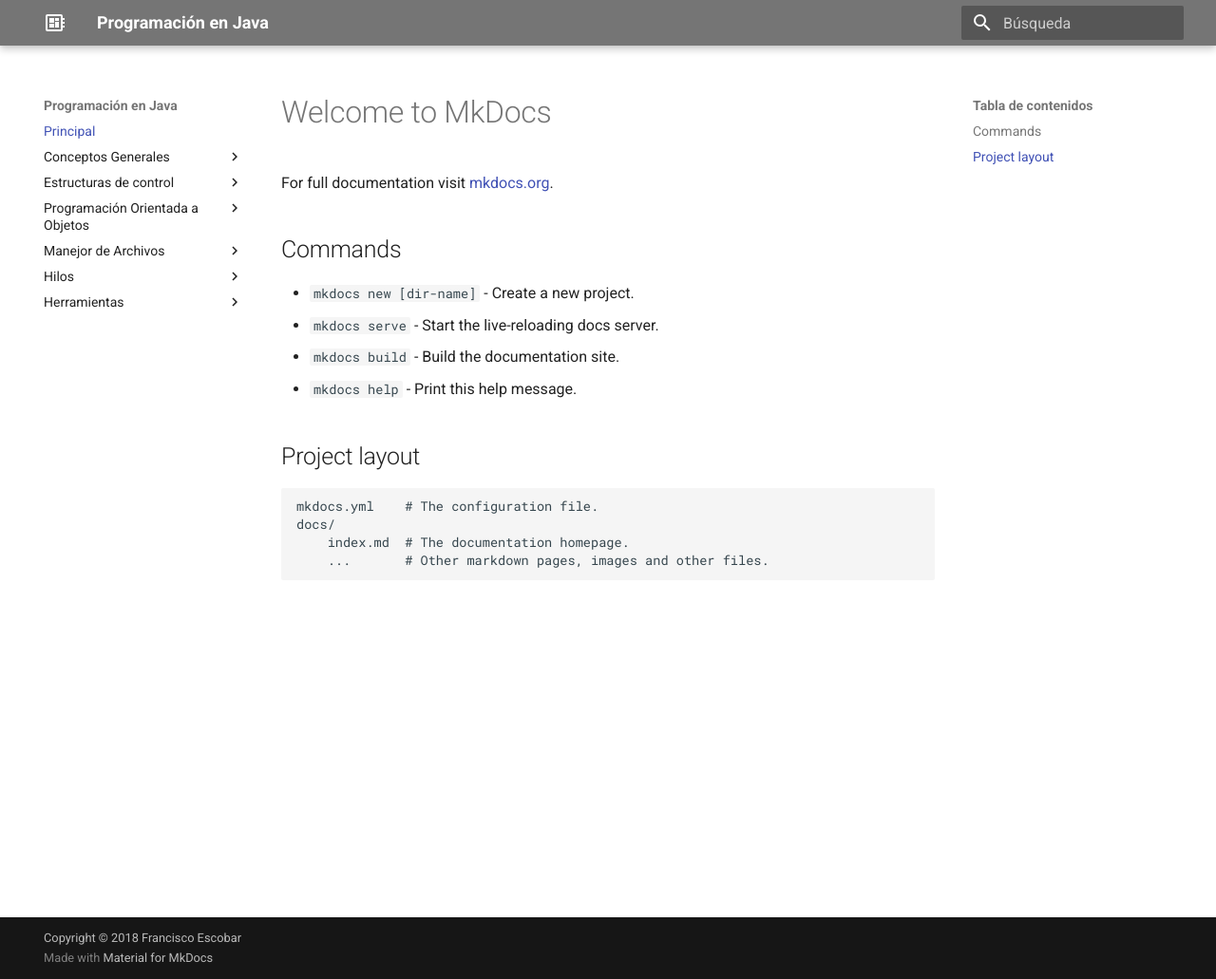
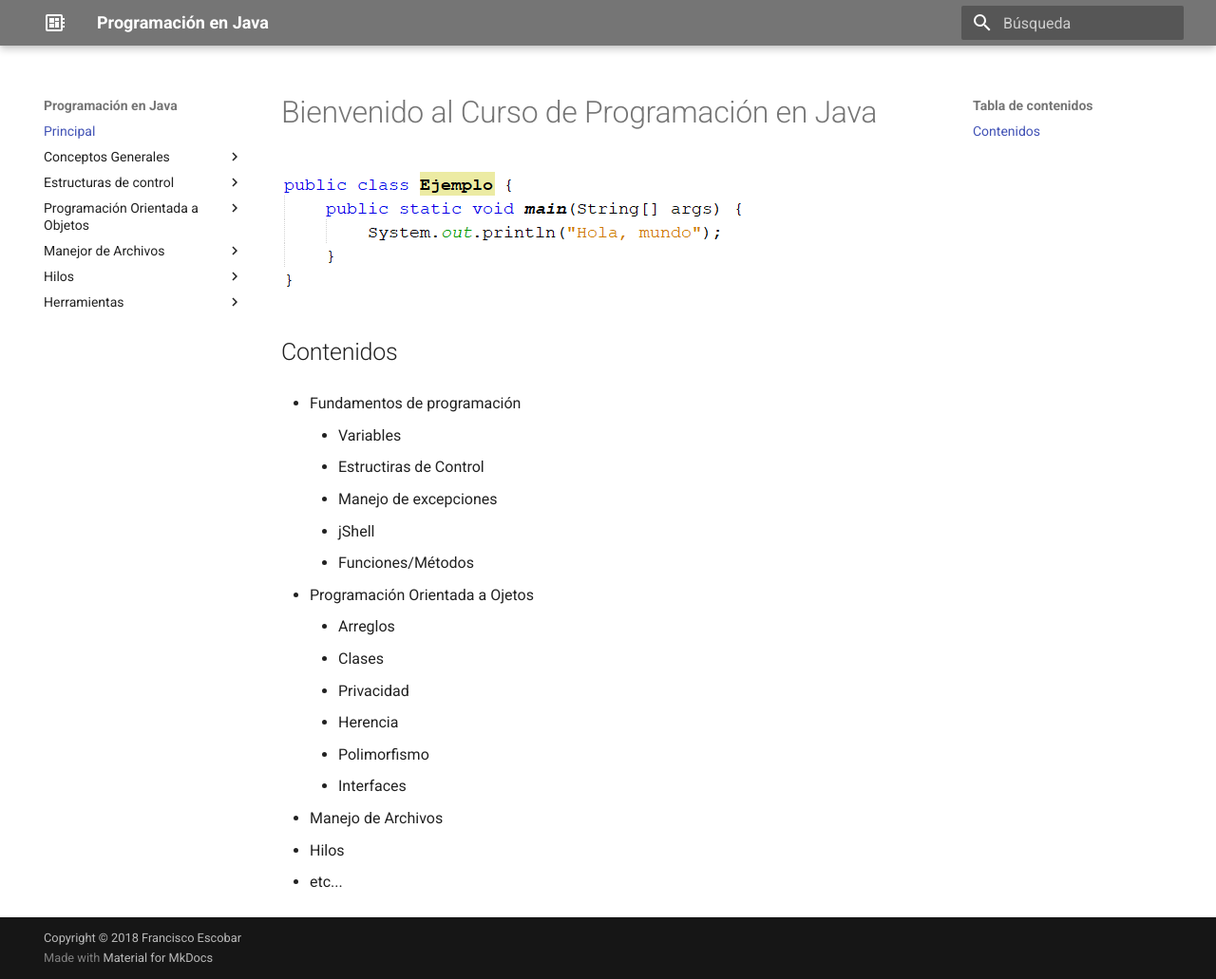
Before and after one commit to franciscoescobar01/JavaProgramming, an MkDocs documentation site: the page built from docs/index.md, in a window 1280 px wide and 1031 px high. Shown: the whole window at 95% size. Built offline with MkDocs 1.6.1 and Material for MkDocs 9.7.7, drawn with Linux system fonts in a browser that asks for light colours.

Commit message:
Upload
update

```diff
--- a/docs/index.md
+++ b/docs/index.md
@@ -1,17 +1,22 @@
-# Welcome to MkDocs
+# Bienvenido al Curso de Programación en Java
 
-For full documentation visit [mkdocs.org](https://mkdocs.org).
+![portada](portada.PNG)
 
-## Commands
+## Contenidos
+- Fundamentos de programación
+    -   Variables
+    -   Estructiras de Control
+    -   Manejo de excepciones
+    -   jShell
+    -   Funciones/Métodos
 
-* `mkdocs new [dir-name]` - Create a new project.
-* `mkdocs serve` - Start the live-reloading docs server.
-* `mkdocs build` - Build the documentation site.
-* `mkdocs help` - Print this help message.
-
-## Project layout
-
-    mkdocs.yml    # The configuration file.
-    docs/
-        index.md  # The documentation homepage.
-        ...       # Other markdown pages, images and other files.
+- Programación Orientada a Ojetos
+    - Arreglos
+    - Clases
+    - Privacidad
+    - Herencia
+    - Polimorfismo
+    - Interfaces
+- Manejo de Archivos
+- Hilos
+- etc...
--- a/mkdocs.yml
+++ b/mkdocs.yml
@@ -22,6 +22,9 @@ nav:
         - Interfaces: poo/interfaces.md
         - Polimorfismo: poo/polimorfismo.md
         - Persistencia: poo/persistencia.md
+        - Enum: poo/unitTest.md
+        - UnitTest: poo/enum.md
+        - ContainerClass: poo/container.md
     - Manejor de Archivos:
         - Archivos de texto: file/txt.md
         - json: file/json.md
```
Also changed, not shown: docs/conceptos/Instalación.md (+9 -0 lines), docs/herramientas/BlueJ.md (+14 -0 lines), docs/portada.PNG (added).
